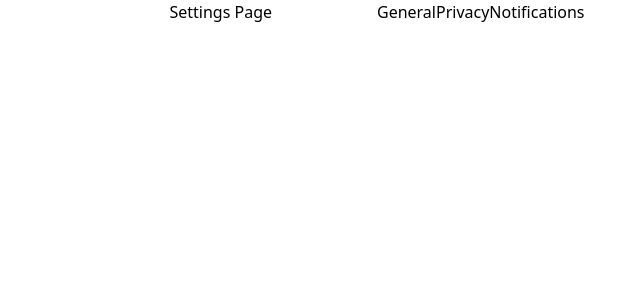
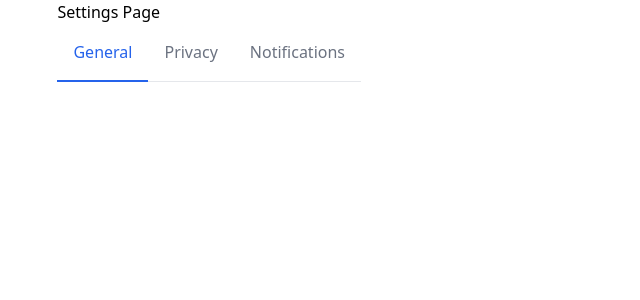
Before and after one commit to LJacobDev/vue-3-in-action-projects, a Vue app in the folder p05-settings-page/: page / in a window 1280 px wide. Shown: the top 300 px of the page, without its empty margins (263-903 px from the left). Built offline with nearby package versions, Linux system fonts and the light colour scheme; the HTML template or start-up script is replaced by a standard one.

Commit message:
Set up TabLinks to visually show which one is the currently active tab

```diff
--- a/p05-settings-page/src/App.vue
+++ b/p05-settings-page/src/App.vue
@@ -1,6 +1,6 @@
 <script setup lang="ts">
 import TabLink from '@/components/TabLink.vue';
-import type { Tab, TabKey } from './types';
+import type { Tab, TabKey } from '@/types';
 import { ref } from 'vue';
 
 const currentTab = ref<TabKey>('General');
@@ -22,11 +22,17 @@
 </script>
 
 <template>
-
+  <main class="max-w-2xl mx-auto px-4">
     Settings Page
-    <ul class="flex">
+    <nav class="font-medium text-center text-gray-500 border-b border-gray-200 mb-4">
+      <ul class="flex flex-wrap -mb-px">
         <li v-for="tab in tabs" :key="tab.key">
-            <TabLink :current-tab="currentTab" :tab="tab"></TabLink>
+          <TabLink
+          :current-tab="currentTab"
+          :tab="tab"
+          @click="currentTab = tab.key" />
         </li>
-    </ul>
+      </ul>
+    </nav>
+  </main>
 </template>
--- a/p05-settings-page/src/components/TabLink.vue
+++ b/p05-settings-page/src/components/TabLink.vue
@@ -1,20 +1,32 @@
 <script setup lang="ts">
 import type { Tab, TabKey } from '@/types';
-
+import { computed } from 'vue';
 
 //define props for what the current active tab is by name, and give it a tab type which will have a name for what this tab is called, and what this tab should display in the UI
-defineProps<{
-    currentTab: TabKey;
-    tab: Tab
+const props = defineProps<{
+  currentTab: TabKey;
+  tab: Tab;
 }>();
 
 //a click event will be emitted by this tab but it doesn't need a typed parameter so it gets an empty array
 defineEmits<{
-    click: []
-}>()
+  click: [];
+}>();
 
+const isActive = computed(() => {
+  return props.currentTab === props.tab.key;
+});
 </script>
 
 <template>
-    {{tab.display}}
+  <button
+    @click="$emit('click')"
+    :class="{
+      'p-4 border-b-2': true,
+      'border-b-blue-600 text-blue-600 ': isActive,
+      'border-transparent': !isActive,
+    }"
+  >
+    {{ tab.display }}
+  </button>
 </template>
```
